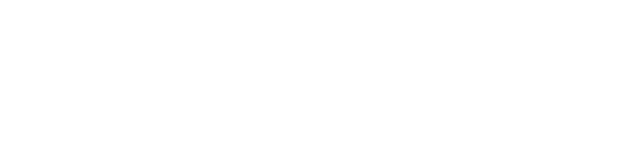
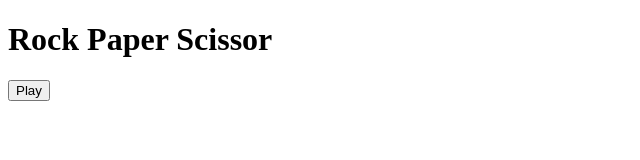
Before and after one commit to SebastianN97/RPS_2020, a website: page src/index.html in a window 1280 px wide. Shown: the whole page, without its empty margins (0-640 px from the left). Drawn offline with Linux system fonts and the light colour scheme.

Commit message:
Creating play button for rps. writing down test to see if button works

```diff
--- a/src/index.html
+++ b/src/index.html
@@ -9,5 +9,9 @@
 </head>
 <body>
 
+    <h1>Rock Paper Scissor</h1>
+
+    <button id="Play">Play</button>
+
 </body>
 </html>
```
Also changed, not shown: cypress/integration/userCanPlayRPS.feature.js (+1 -0 lines), src/assets/js/rps.js (deleted), src/rps.css (added), src/rps.js (added).
